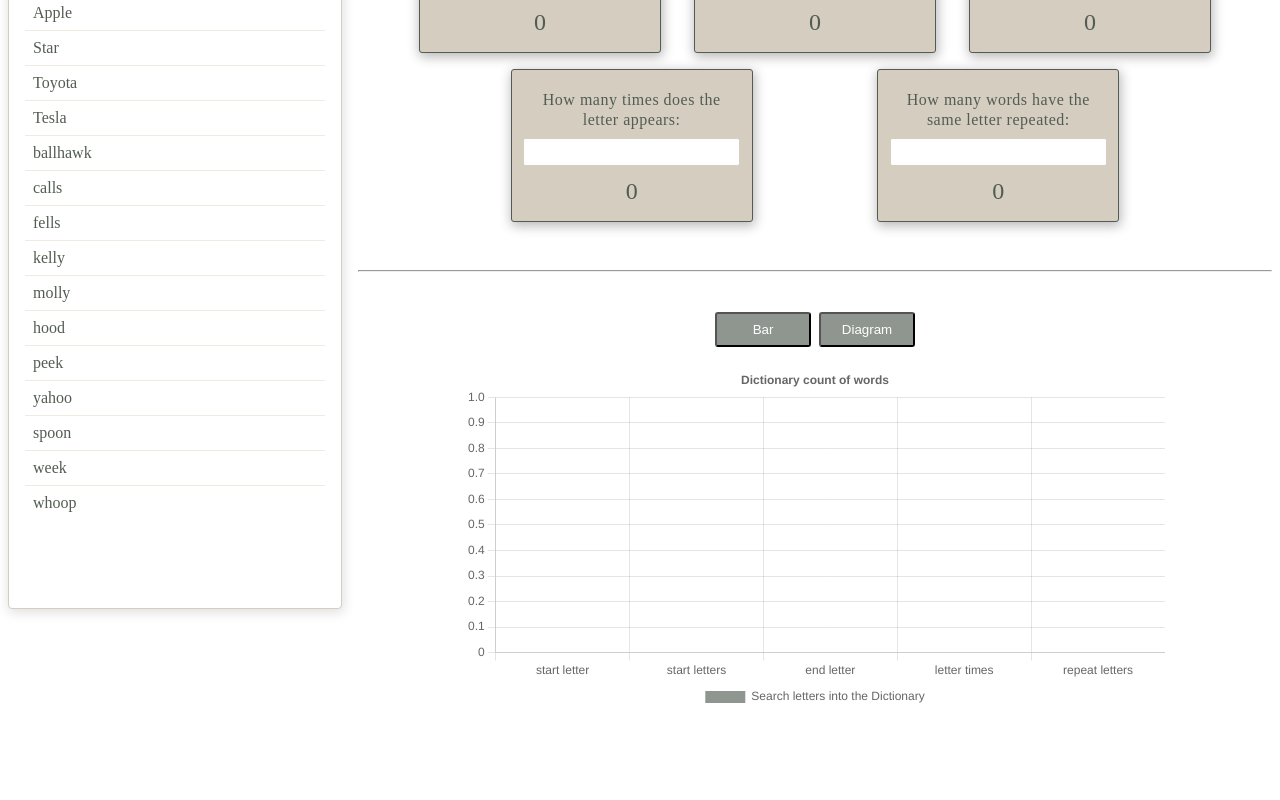
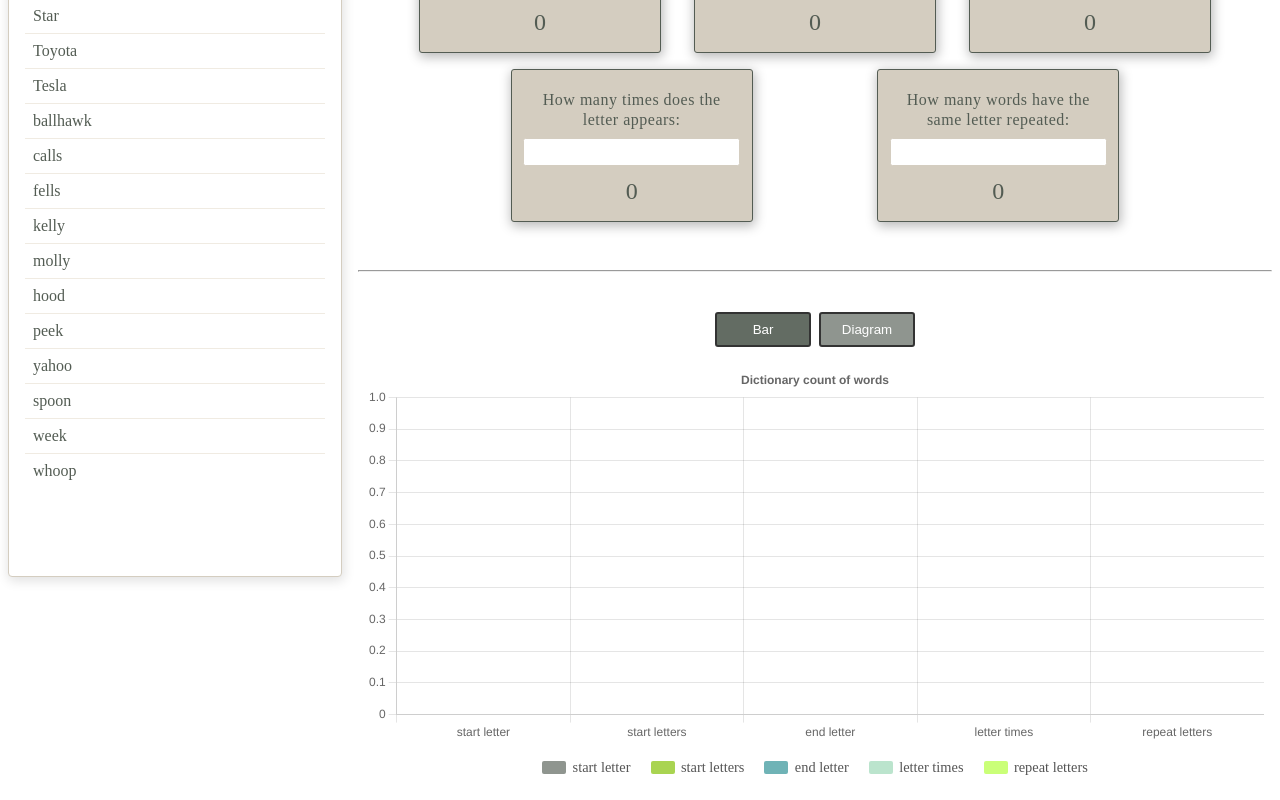
Before and after one commit to OShpikovskaia/queries-dictionary, a React (Create React App) app: page / in a window 1280 px wide. Shown: the part 201-1001 px from the top of the page. Before the commit the page ends 938 px from the top, so only its background shows below. Built offline with nearby package versions, Linux system fonts and the light colour scheme.

Commit message:
fix chart & wordList

```diff
--- a/src/components/Chart.tsx
+++ b/src/components/Chart.tsx
@@ -38,26 +38,85 @@ const ButtonPosition = styled.div`
   padding: 0 0.25rem;
 `;
 
-const Button = styled.button`
+const Button = styled.button<{ active: boolean }>`
   width: 6rem;
   padding: 0.5rem 1rem;
   border-radius: 3px;
-  background-color: rgba(83, 92, 83, 0.65);
+  border: 2px solid #333;
+  background-color: ${({ active }) =>
+    active ? 'rgba(83, 92, 83, 0.9)' : 'rgba(83, 92, 83, 0.65)'};
   color: #ffffff;
+  cursor: pointer;
+  transition: background-color 0.2s ease, transform 0.1s ease, box-shadow 0.1s ease;
+
+  &:hover {
+    transform: translateY(-1px);
+    box-shadow: 0 2px 4px rgba(0, 0, 0, 0.25);
+  }
 `;
 
+
+// const ChartWrapperBar = styled.div`
+//   max-width: 700px;
+//   margin: 0 auto;
+// `;
+
+// const ChartWrapperDiagram = styled.div`
+//   max-width: 500px;
+//   margin: 0 auto;
+
+//   @media (max-width: 650px) {
+//     transform: scale(0.9);
+//   }
+// `;
 const ChartWrapperBar = styled.div`
-  max-width: 700px;
+  max-width: 900px;
   margin: 0 auto;
+  padding: 0 0.5rem;
 `;
 
 const ChartWrapperDiagram = styled.div`
-  max-width: 500px;
+  max-width: 700px;
   margin: 0 auto;
+  padding: 0 0.5rem;
+`;
 
-  @media (max-width: 650px) {
-    transform: scale(0.9);
+const ChartArea = styled.div`
+  position: relative;
+  width: 100%;
+  height: 260px; /* базовая высота для мобилки */
+
+  @media (min-width: 600px) {
+    height: 320px;
   }
+
+  @media (min-width: 900px) {
+    height: 380px;
+  }
+`;
+
+
+const LegendWrapper = styled.div`
+  display: flex;
+  flex-wrap: wrap;
+  justify-content: center;
+  gap: 1.25rem;
+  margin-top: 1rem;
+  font-size: 0.9rem;
+  color: #555;
+`;
+
+const LegendItem = styled.div`
+  display: flex;
+  align-items: center;
+  gap: 0.4rem;
+`;
+
+const LegendColor = styled.span<{ color: string }>`
+  width: 1.5rem;
+  height: 0.8rem;
+  border-radius: 2px;
+  background-color: ${({ color }) => color};
 `;
 
 interface ChartProps {
@@ -82,8 +141,9 @@ const COLORS = [
 
 const OPTIONS = {
   responsive: true,
+  maintainAspectRatio: false as const,
   plugins: {
-    legend: { position: 'bottom' as const },
+    legend: { display: false },
     title: { display: true, text: 'Dictionary count of words' },
   },
 };
@@ -91,7 +151,6 @@ const OPTIONS = {
 const Chart: React.FC<ChartProps> = ({ data }) => {
   const [isBarChartVisible, setIsBarChartVisible] = useState(true);
 
-  // пересчитываем данные только когда изменится props.data
   const chartData = useMemo(
     () => ({
       labels: LABELS,
@@ -110,22 +169,34 @@ const Chart: React.FC<ChartProps> = ({ data }) => {
     <Container>
       <ButtonWrapper>
         <ButtonPosition>
-          <Button onClick={() => setIsBarChartVisible(true)}>Bar</Button>
+          <Button onClick={() => setIsBarChartVisible(true)} active={isBarChartVisible}>Bar</Button>
         </ButtonPosition>
         <ButtonPosition>
-          <Button onClick={() => setIsBarChartVisible(false)}>Diagram</Button>
+          <Button onClick={() => setIsBarChartVisible(false)} active={!isBarChartVisible}>Diagram</Button>
         </ButtonPosition>
       </ButtonWrapper>
 
       {isBarChartVisible ? (
         <ChartWrapperBar>
-          <Bar options={OPTIONS} data={chartData} />
+          <ChartArea>
+            <Bar options={OPTIONS} data={chartData} />
+          </ChartArea>
         </ChartWrapperBar>
       ) : (
         <ChartWrapperDiagram>
-          <Doughnut data={chartData} />
+          <ChartArea>
+            <Doughnut options={OPTIONS} data={chartData} />
+          </ChartArea>
         </ChartWrapperDiagram>
       )}
+      <LegendWrapper>
+        {LABELS.map((label, index) => (
+          <LegendItem key={label}>
+            <LegendColor color={COLORS[index]} />
+            <span>{label}</span>
+          </LegendItem>
+        ))}
+      </LegendWrapper>
     </Container>
   );
 };
--- a/src/components/WordsList.tsx
+++ b/src/components/WordsList.tsx
@@ -4,7 +4,7 @@ import { getWords } from '../api';
 import { Word } from '../store/Types';
 
 const Container = styled.section`
-    margin: 2rem auto;
+    margin: 0 auto;
     max-width: 300px;
     min-width: 190px;
     width: 100%;
```
